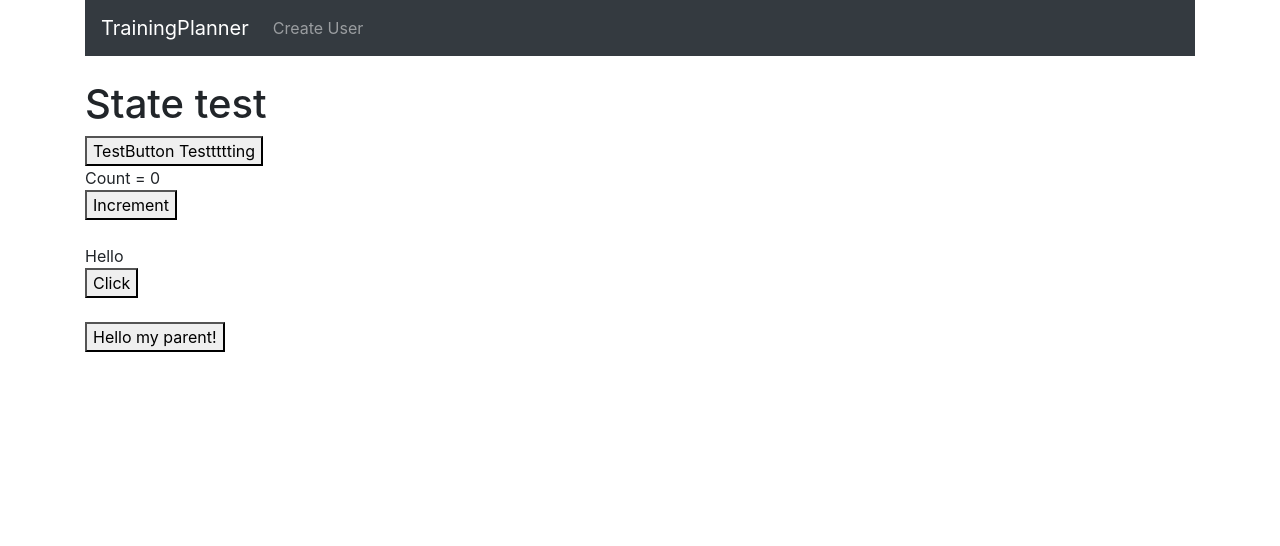
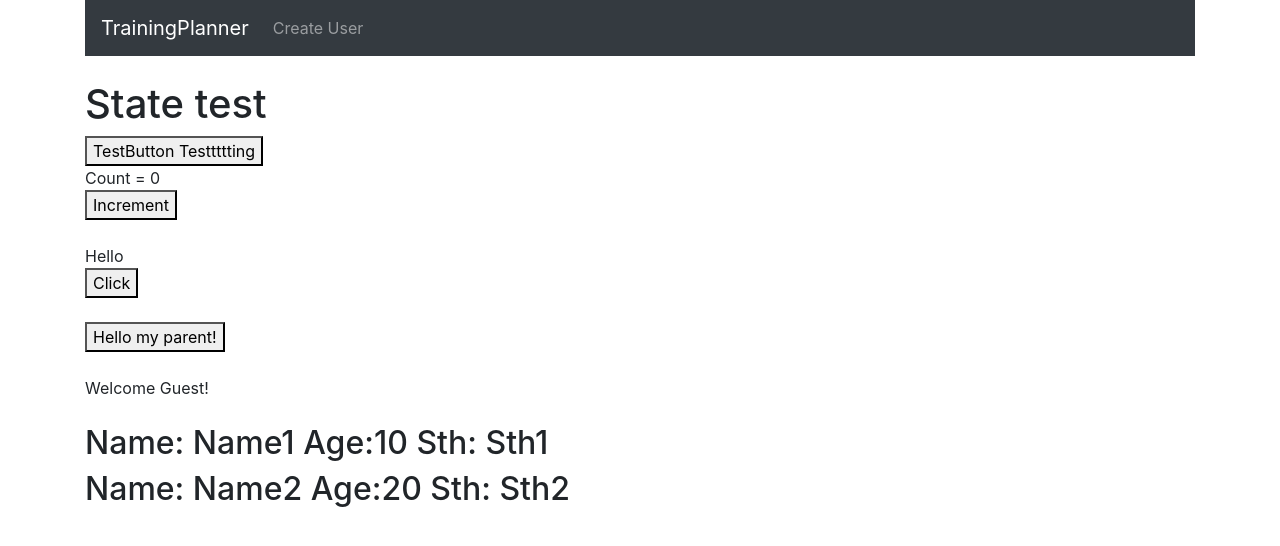
Before and after one commit to Bednar22/NokiaOptionsTests, a React (Create React App) app in the folder client/: page / in a window 1280 px wide. Shown: the top 546 px of the page. Built offline with nearby package versions, Linux system fonts and the light colour scheme.

Commit message:
added 3 components, lists and ifs

```diff
--- a/client/src/App.js
+++ b/client/src/App.js
@@ -9,7 +9,8 @@ import CreateUser from "./components/create-user.component";
 import Counter from "./components/counter.component";
 import EventBind from "./components/clickFunction.component";
 import ParentComponent from "./components/parent.component";
-
+import UserGreeting from './components/ifstatements.component';
+import NameList from './components/name-list.component'
 function App() {
   return (
     <Router>
@@ -24,7 +25,11 @@ function App() {
         <EventBind/>
       <br/>
       <ParentComponent/>
-
+      <br/>
+      <UserGreeting/>
+      <br/>
+      <NameList/>
+      <br/>
       </div>
     </Router>
 
--- /dev/null
+++ b/client/src/components/ifstatements.component.js
@@ -0,0 +1,37 @@
+import React, { Component } from 'react'
+
+class UserGreeting extends Component {
+    constructor(props) {
+        super(props)
+
+        this.state = {
+            isLoggedIn: false
+        }
+    }
+
+    render() {
+        // 1st approach
+        // if(this.state.isLoggedIn){
+        //     return (
+        //         <div> Welcome User!</div>
+        //          )
+        // } else {
+        //     return (
+        //          <div> Welcome Guest!</div>
+        //         )
+        // }
+
+        return this.state.isLoggedIn ? (
+             <div>Welcome User!</div>
+        ) : (
+            <div>Welcome Guest!</div>
+        )
+
+        // 3rd approach returns this.state.isLoggedIn if true or nothing if false
+        // return this.state.isLoggedIn && <div>Welome User! </div>
+
+
+    }
+}
+
+export default UserGreeting
--- /dev/null
+++ b/client/src/components/name-list.component.js
@@ -0,0 +1,30 @@
+import React from 'react'
+import Person from './person.component'
+
+const NameList = () => {
+    const persons = [
+        {
+            name: 'Name1',
+            age: 10,
+            sth: 'Sth1'
+
+        },
+        {
+            name: 'Name2',
+            age: 20,
+            sth: 'Sth2'
+
+        }
+    ]
+
+    const personList = persons.map(person => (
+        <Person person={person}></Person>
+    ))
+    return (
+        <div>
+            {personList}
+        </div>
+    )
+}
+
+export default NameList;
--- /dev/null
+++ b/client/src/components/person.component.js
@@ -0,0 +1,12 @@
+import React from 'react'
+
+const Person = ({person}) => {
+    return (
+        <div>
+                <h2>Name: {person.name} Age:{person.age} Sth: {person.sth}</h2>
+
+        </div>
+    )
+}
+
+export default Person;
```
